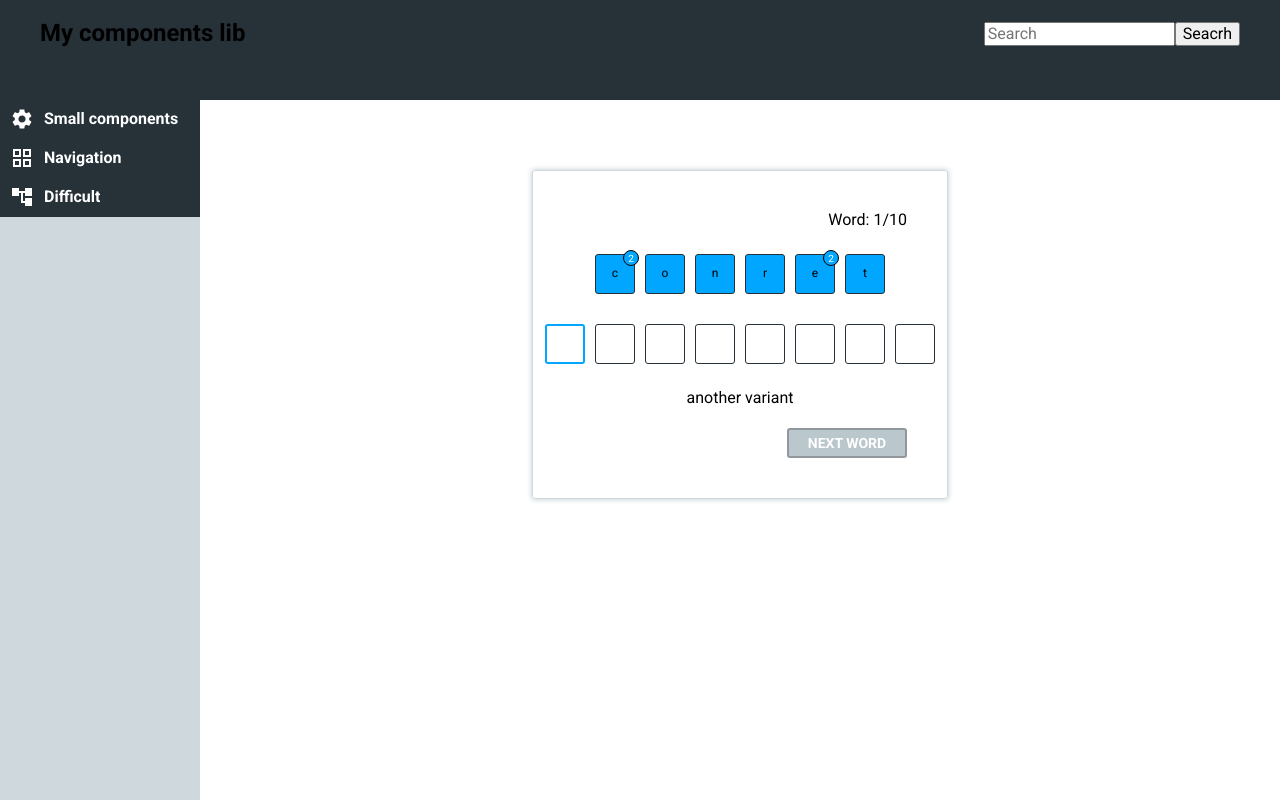
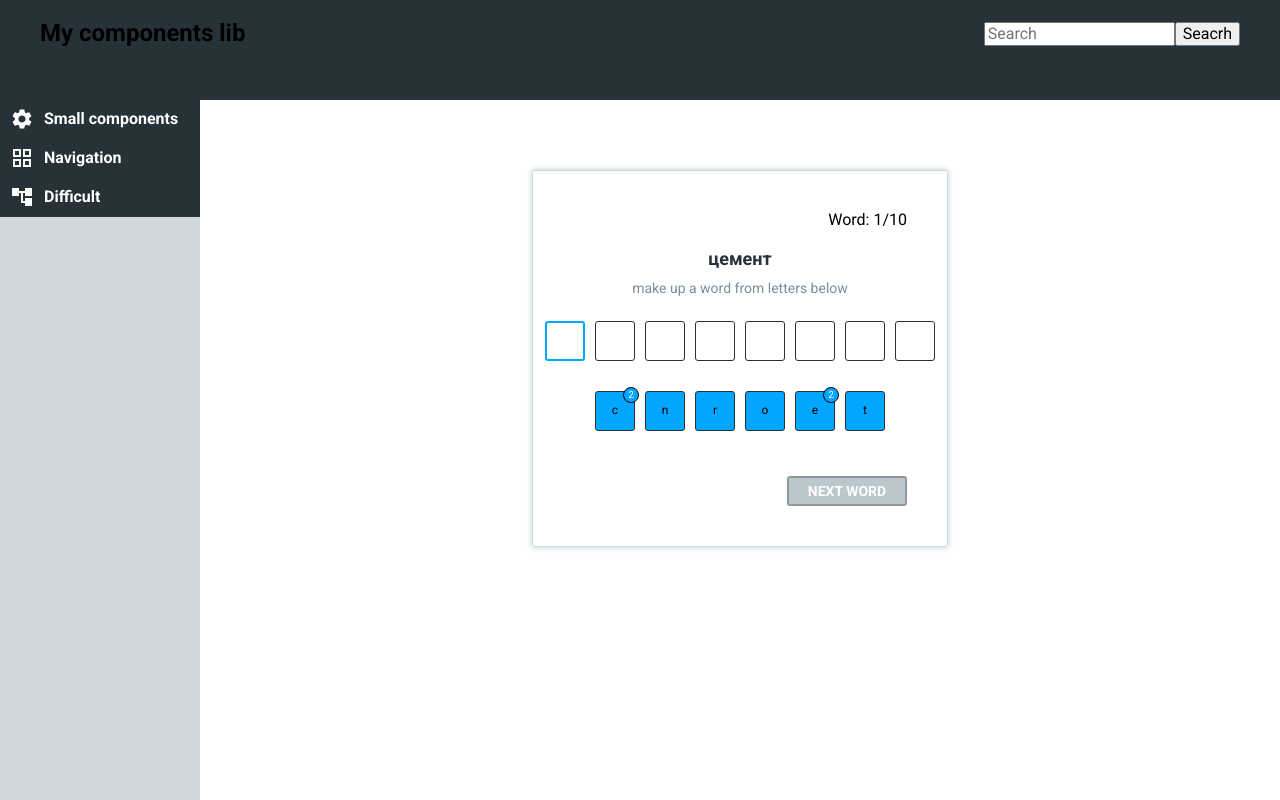
Before and after one commit to Dr-Frame/component-lib, a Next.js app: page /word-constructor in a window 1280 px wide. Built offline with nearby package versions, Linux system fonts and the light colour scheme.

Commit message:
change mix of word

```diff
--- a/components/Constructor/Constructor.tsx
+++ b/components/Constructor/Constructor.tsx
@@ -52,7 +52,7 @@ const wordList = [
 ];
 
 function Constructor() {
-  const [currentSlide, setCurrentSlide] = useState(1);
+  const [currentSlide, setCurrentSlide] = useState<number>(1);
   const [isCorrect, setIsCorrect] = useState(false);
   const [currentWord, setCurrentWord] = useState(wordList[0]);
 
@@ -60,7 +60,7 @@ function Constructor() {
   console.log('Constructor curWord', currentWord);
   console.log('Constructor isCorrect', isCorrect);
 
-  function addMixed(list) {
+  /* function addMixed(list) {
     list.forEach(
       item => (item.mix = item.word.split('').sort(() => Math.random() - 0.5)),
     );
@@ -68,7 +68,7 @@ function Constructor() {
 
   useEffect(() => {
     addMixed(wordList);
-  }, []);
+  }, []); */
 
   useEffect(() => {
     setCurrentWord(wordList[currentSlide - 1]);
--- a/components/WordContainer2/WordContainer2.module.scss
+++ b/components/WordContainer2/WordContainer2.module.scss
@@ -94,3 +94,8 @@
   background: $color-letter-border;
   color: white;
 }
+
+.wordQuessed {
+  height: 30px;
+  width: 100%;
+}
--- a/components/WordContainer2/WordContainer2.tsx
+++ b/components/WordContainer2/WordContainer2.tsx
@@ -14,6 +14,7 @@ function WordContainer({ word, setIsCorrect, slide, setSlide, isCorrect }) {
     word.word.split(''),
   );
   const [wordObj, setWordObj] = useState({});
+  console.log(word);
 
   console.log('WORD CONTAINER answer', answer);
   console.log('WORD CONTAINER position', position);
@@ -41,20 +42,25 @@ function WordContainer({ word, setIsCorrect, slide, setSlide, isCorrect }) {
   }, [word]);
 
   function wordObjCreator(lettersArr) {
-    const wordToQuessObject = lettersArr.reduce((prev, cur) => {
-      prev[cur] = (prev[cur] || 0) + 1;
-      return prev;
-    }, {});
+    console.log(word.mix);
+    console.log(lettersArr);
+
+    const wordToQuessObject = lettersArr
+      .sort(() => Math.random() - 0.5)
+      .reduce((prev, cur) => {
+        prev[cur] = (prev[cur] || 0) + 1;
+        return prev;
+      }, {});
     return wordToQuessObject;
   }
 
   function newHandleClick(e, type) {
     if (type === 'mouse') {
       if (e.target.firstChild.textContent === startWordSplitted[position]) {
-        console.log('INSIDE click works');
+        /*  console.log('INSIDE click works');
         console.log('INSIDE fn key', e.key);
         console.log('INSIDE fn word pos', startWordSplitted[position]);
-        console.log('INSIDE startWordSplitted', startWordSplitted);
+        console.log('INSIDE startWordSplitted', startWordSplitted); */
         const letterPosition = splittedQuessWord.indexOf(
           e.target.firstChild.textContent,
         );
@@ -67,9 +73,6 @@ function WordContainer({ word, setIsCorrect, slide, setSlide, isCorrect }) {
       }
     }
     if (type === 'keyboard' && e.key === startWordSplitted[position]) {
-      /*  console.log('fn key', e.key);
-      console.log('fn word pos', startWordSplitted[position]); */
-
       const letterPosition = splittedQuessWord.indexOf(e.key);
       const copySplittedWord = [...splittedQuessWord];
       copySplittedWord.splice(letterPosition, 1);
@@ -80,6 +83,7 @@ function WordContainer({ word, setIsCorrect, slide, setSlide, isCorrect }) {
     }
   }
 
+  //handle keypress
   useEffect(() => {
     function addLetter(e: KeyboardEvent) {
       newHandleClick(e, 'keyboard');
@@ -89,10 +93,11 @@ function WordContainer({ word, setIsCorrect, slide, setSlide, isCorrect }) {
     return () => window.removeEventListener('keydown', addLetter);
   }, [position, startWordSplitted]);
 
+  //handle enter press
   useEffect(() => {
     function nextWordPress(e: KeyboardEvent) {
       if (e.key === 'Enter' && isCorrect) {
-        setSlide(prevState => prevState + 1);
+        setSlide((prevState: number) => prevState + 1);
       }
     }
     window.addEventListener('keypress', nextWordPress);
@@ -105,27 +110,9 @@ function WordContainer({ word, setIsCorrect, slide, setSlide, isCorrect }) {
 
   return (
     <div className={s.wrapper}>
-      <ul className={s.list}>
-        {Object.keys(wordObj).length > 0
-          ? Object.entries(wordObj).map((letter, i) => {
-              return (
-                <li
-                  onClick={e => newHandleClick(e, 'mouse')}
-                  key={i}
-                  className={cx(s.cellToFill, s.cellToClick, {
-                    wrong: letter[0] !== startWordSplitted[position],
-                    right: letter[0] === startWordSplitted[position],
-                  })}
-                >
-                  {letter[0]}
-                  {letter[1] > 1 && (
-                    <span className={s.letterAmount}>{letter[1]}</span>
-                  )}
-                </li>
-              );
-            })
-          : 'net bukv podskazok'}
-      </ul>
+      <p className={s.translatedWord}>{word.translate}</p>
+      <p className={s.description}>make up a word from letters below</p>
+
       <ul className={s.list}>
         {answer
           ? startWordSplitted.map((letter, i) => {
@@ -145,8 +132,29 @@ function WordContainer({ word, setIsCorrect, slide, setSlide, isCorrect }) {
               return <li key={i} className={s.cellToFill}></li>;
             })}
       </ul>
-
-      <p>another variant</p>
+      <ul className={s.list}>
+        {Object.keys(wordObj).length > 0 ? (
+          Object.entries(wordObj).map((letter, i) => {
+            return (
+              <li
+                onClick={e => newHandleClick(e, 'mouse')}
+                key={i}
+                className={cx(s.cellToFill, s.cellToClick, {
+                  wrong: letter[0] !== startWordSplitted[position],
+                  right: letter[0] === startWordSplitted[position],
+                })}
+              >
+                {letter[0]}
+                {letter[1] > 1 && (
+                  <span className={s.letterAmount}>{letter[1]}</span>
+                )}
+              </li>
+            );
+          })
+        ) : (
+          <div className={s.wordQuessed}></div>
+        )}
+      </ul>
     </div>
   );
 }
```
